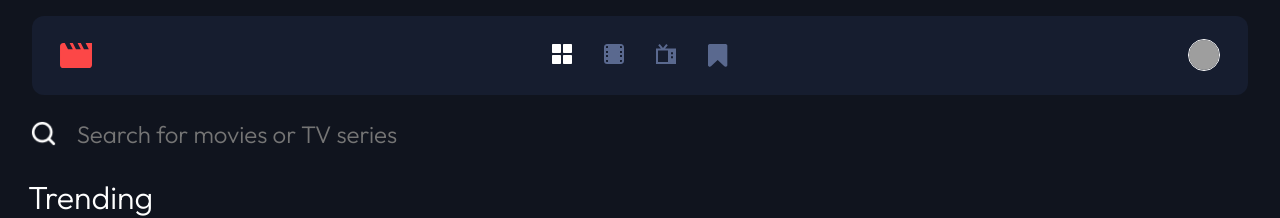
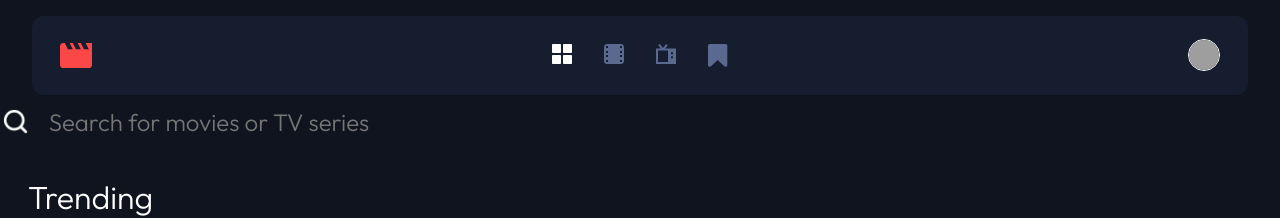
Before and after one commit to elizerdim/entertainment-web-app, a React (Vite) app: page / in a window 1280 px wide. Shown: the top 218 px of the page. Built offline with nearby package versions, Linux system fonts and the light colour scheme; grey boxes are pictures that could not be loaded; the HTML template or start-up script is replaced by a standard one.

Commit message:
Add search functionality to HomePage

```diff
--- a/src/components/SearchInput/SearchInput.tsx
+++ b/src/components/SearchInput/SearchInput.tsx
@@ -1,17 +1,29 @@
-import { useState } from "react";
+import { ReactNode, useState } from "react";
 import styles from "./search-input.module.css";
 import DataItem from "../../types/DataItem";
 
 type Props = {
   placeholder: string;
   searchData: DataItem[];
+  children: ReactNode;
 };
 
-export default function SearchInput(props: Props) {
+export default function SearchInput({
+  placeholder,
+  searchData,
+  children,
+}: Props) {
   const [searchInput, setSearchInput] = useState("");
+  const [results, setResults] = useState([] as DataItem[]);
+
+  function showResults(e) {
+    e.preventDefault();
+    setResults(searchData.filter((i) => i.title.includes(searchInput)));
+  }
 
   return (
-    <div className={`${styles["seach-bar"]} flex`}>
+    <>
+      <form onSubmit={showResults} className={`${styles["seach-bar"]} flex`}>
         <button>
           <img
             src="/app_icons/search-icon.png"
@@ -24,12 +36,18 @@ export default function SearchInput(props: Props) {
         </label>
         <input
           id="search"
-        type="text"
-        placeholder={props.placeholder}
+          type="search"
+          placeholder={placeholder}
           className={`${styles["search-input"]} heading-m`}
           value={searchInput}
           onChange={(e) => setSearchInput(e.target.value)}
         />
-    </div>
+      </form>
+      {results.length > 0
+        ? results.map((result) => (
+            <p key={result.title.split(" ").join("-")}>{result.title}</p>
+          ))
+        : children}
+    </>
   );
 }
--- a/src/pages/HomePage.tsx
+++ b/src/pages/HomePage.tsx
@@ -10,11 +10,11 @@ export default function HomePage() {
   const recommended = allShows.filter((show) => !show.isTrending);
 
   return (
-    <main>
       <SearchInput
         placeholder="Search for movies or TV series"
         searchData={allShows}
-      />
+      >
+        <main>
           <section>
             <h1 className="heading-l heading">Trending</h1>
             <ScrollDisplay trending={trending} />
@@ -24,5 +24,6 @@ export default function HomePage() {
             <Display displayedShows={recommended} />
           </section>
         </main>
+    </SearchInput>
   );
 }
```
Lines whose indentation alone changed are shown as unchanged.
